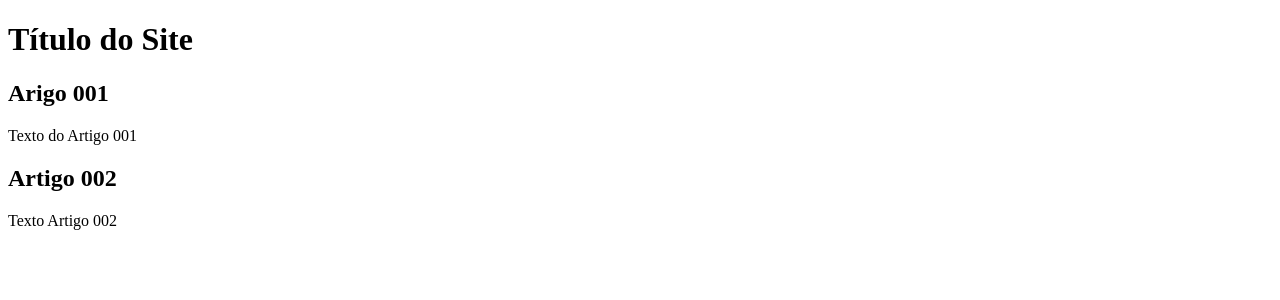
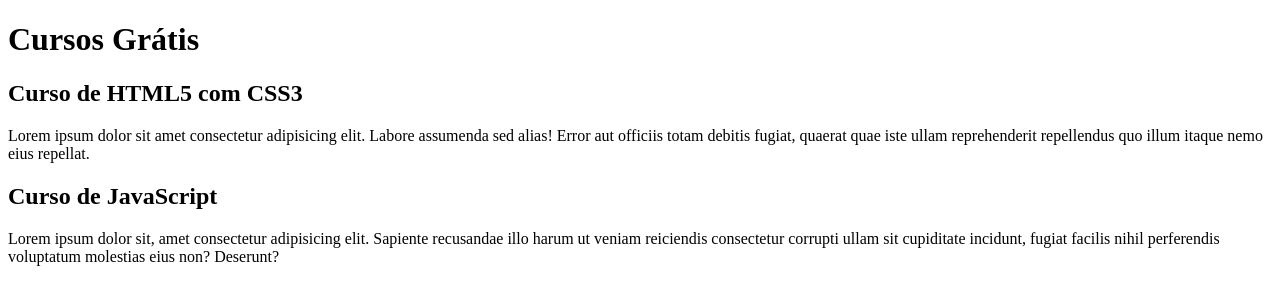
Before and after one commit to GuilhermoPassos/projeto-site, a plain HTML site: page index.html in a window 1280 px wide. Drawn offline with Linux system fonts and the light colour scheme.

Commit message:
Comecei a escrever o conteúdo

```diff
--- a/index.html
+++ b/index.html
@@ -9,15 +9,15 @@
 <body>
     <main>
         <header>
-            <h1>Título do Site</h1>
+            <h1>Cursos Grátis</h1>
         </header>
         <article>
-            <h2>Arigo 001</h2>
-            <p>Texto do Artigo 001</p>
+            <h2>Curso de HTML5 com CSS3</h2>
+            <p>Lorem ipsum dolor sit amet consectetur adipisicing elit. Labore assumenda sed alias! Error aut officiis totam debitis fugiat, quaerat quae iste ullam reprehenderit repellendus quo illum itaque nemo eius repellat.</p>
         </article>
         <article>
-            <h2>Artigo 002</h2>
-            <p>Texto Artigo 002</p>
+            <h2>Curso de JavaScript</h2>
+            <p>Lorem ipsum dolor sit, amet consectetur adipisicing elit. Sapiente recusandae illo harum ut veniam reiciendis consectetur corrupti ullam sit cupiditate incidunt, fugiat facilis nihil perferendis voluptatum molestias eius non? Deserunt?</p>
         </article>
     </main>
 </body>
```
